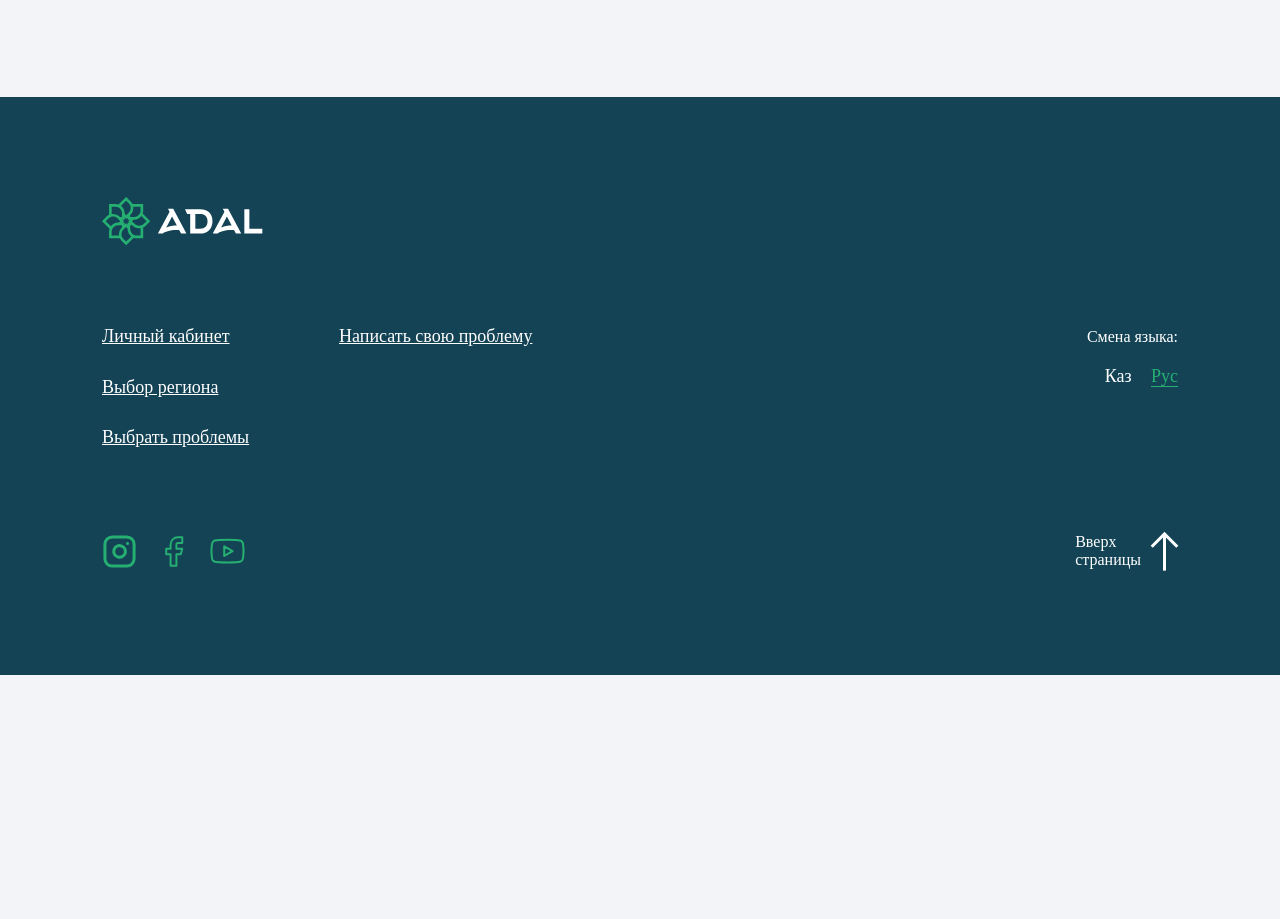
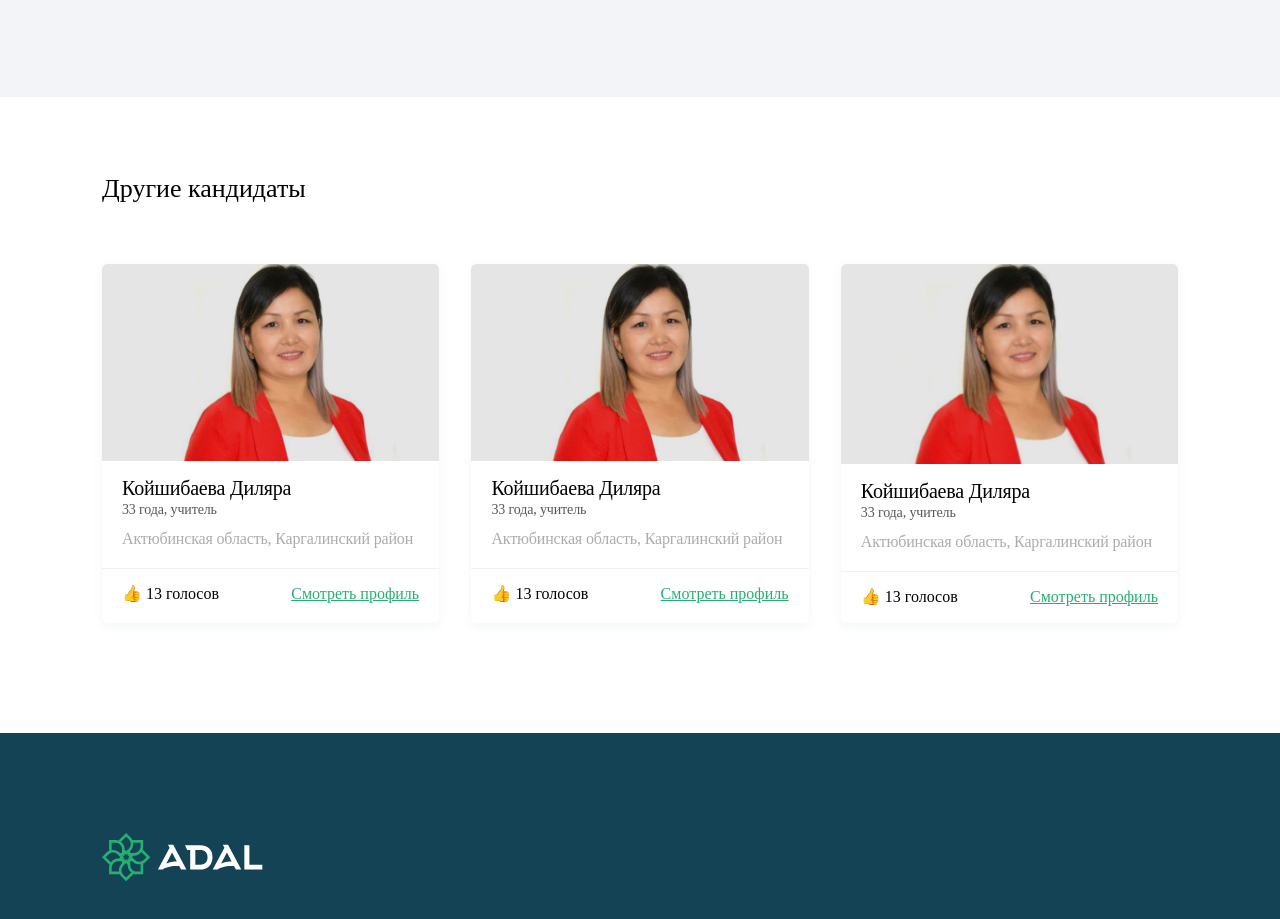
Before and after one commit to Nursultan011/Adal, a website: page app/azamat/candidate-account.html in a window 1280 px wide. Shown: the part 1385-2304 px from the top of the page. Before the commit the page ends 2060 px from the top, so only its background shows below. Drawn offline with Linux system fonts and the light colour scheme; a web font is replaced by a local one.

Commit message:
candidate other

```diff
--- a/app/azamat/candidate-account.html
+++ b/app/azamat/candidate-account.html
@@ -176,6 +176,57 @@
           </div>
         </div>
       </section>
+      <section class="other-candidate">
+        <div class="container">
+          <div class="other-candidate__inner">
+            <div class="title">Другие кандидаты</div>
+            <div class="candidates__items">
+              <div class="candidates__item">
+                <img src="../img/azamat/candidates1.jpg" alt="" />
+                <div class="candidates__item-wrap">
+                  <div class="candidates__item-title">Койшибаева Диляра</div>
+                  <div class="candidates__item-descr">33 года, учитель</div>
+                  <div class="candidates__item-subtitle">
+                    Актюбинская область, Каргалинский район
+                  </div>
+                </div>
+                <div class="candidates__item-footer">
+                  <p>👍 13 голосов</p>
+                  <a class="candidates__item-show" href="">Смотреть профиль</a>
+                </div>
+              </div>
+              <div class="candidates__item">
+                <img src="../img/azamat/candidates1.jpg" alt="" />
+                <div class="candidates__item-wrap">
+                  <div class="candidates__item-title">Койшибаева Диляра</div>
+                  <div class="candidates__item-descr">33 года, учитель</div>
+                  <div class="candidates__item-subtitle">
+                    Актюбинская область, Каргалинский район
+                  </div>
+                </div>
+                <div class="candidates__item-footer">
+                  <p>👍 13 голосов</p>
+                  <a class="candidates__item-show" href="">Смотреть профиль</a>
+                </div>
+              </div>
+              <div class="candidates__item">
+                <img src="../img/azamat/candidates1.jpg" alt="" />
+                <div class="candidates__item-wrap">
+                  <div class="candidates__item-title">Койшибаева Диляра</div>
+                  <div class="candidates__item-descr">33 года, учитель</div>
+                  <div class="candidates__item-subtitle">
+                    Актюбинская область, Каргалинский район
+                  </div>
+                </div>
+                <div class="candidates__item-footer">
+                  <p>👍 13 голосов</p>
+                  <a class="candidates__item-show" href="">Смотреть профиль</a>
+                </div>
+              </div>
+            </div>
+          </div>
+        </div>
+      </section>
     </main>
     <footer>
       <div class="footer container">
--- a/app/sass/azamat-site/_candidate-account.sass
+++ b/app/sass/azamat-site/_candidate-account.sass
@@ -166,6 +166,11 @@
           width: 15px
           height: 15px
 
+.other-candidate
+  background-color: $white
+  padding-top: 77px
+  padding-bottom: 60px
+
 @media (max-width: 767px)
   .candidate-account
     padding-bottom: 100px
@@ -201,6 +206,12 @@
           p
             font-size: 16px
 
+  .other-candidate
+    padding-top: 50px
+    padding-bottom: 50px
+    .candidates__items
+      margin-top: 25px
+
 @media (min-width: 768px) and (max-width: 992px)
   .candidate-account
     &__inner
```
Also changed, not shown: app/css/style.min.css.
